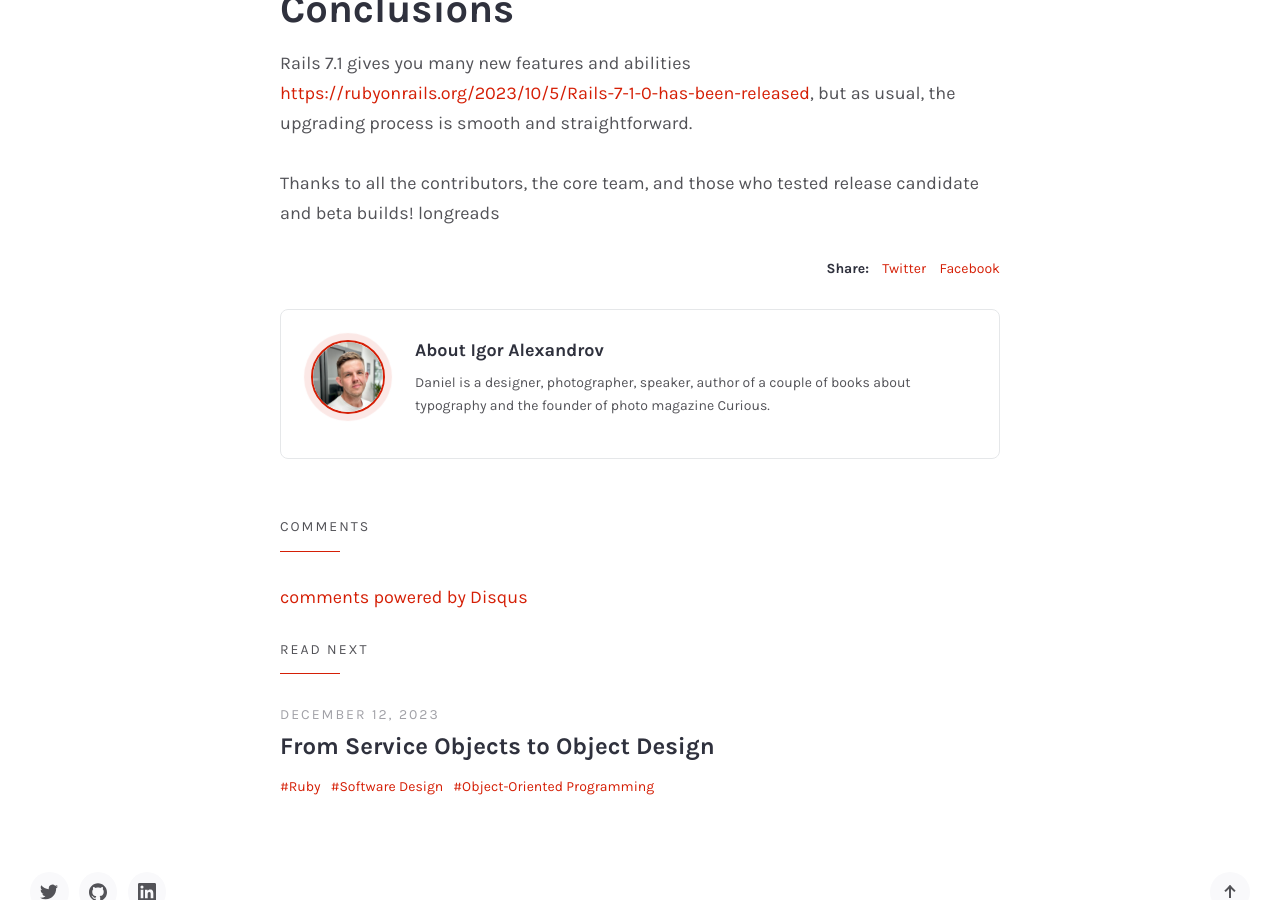
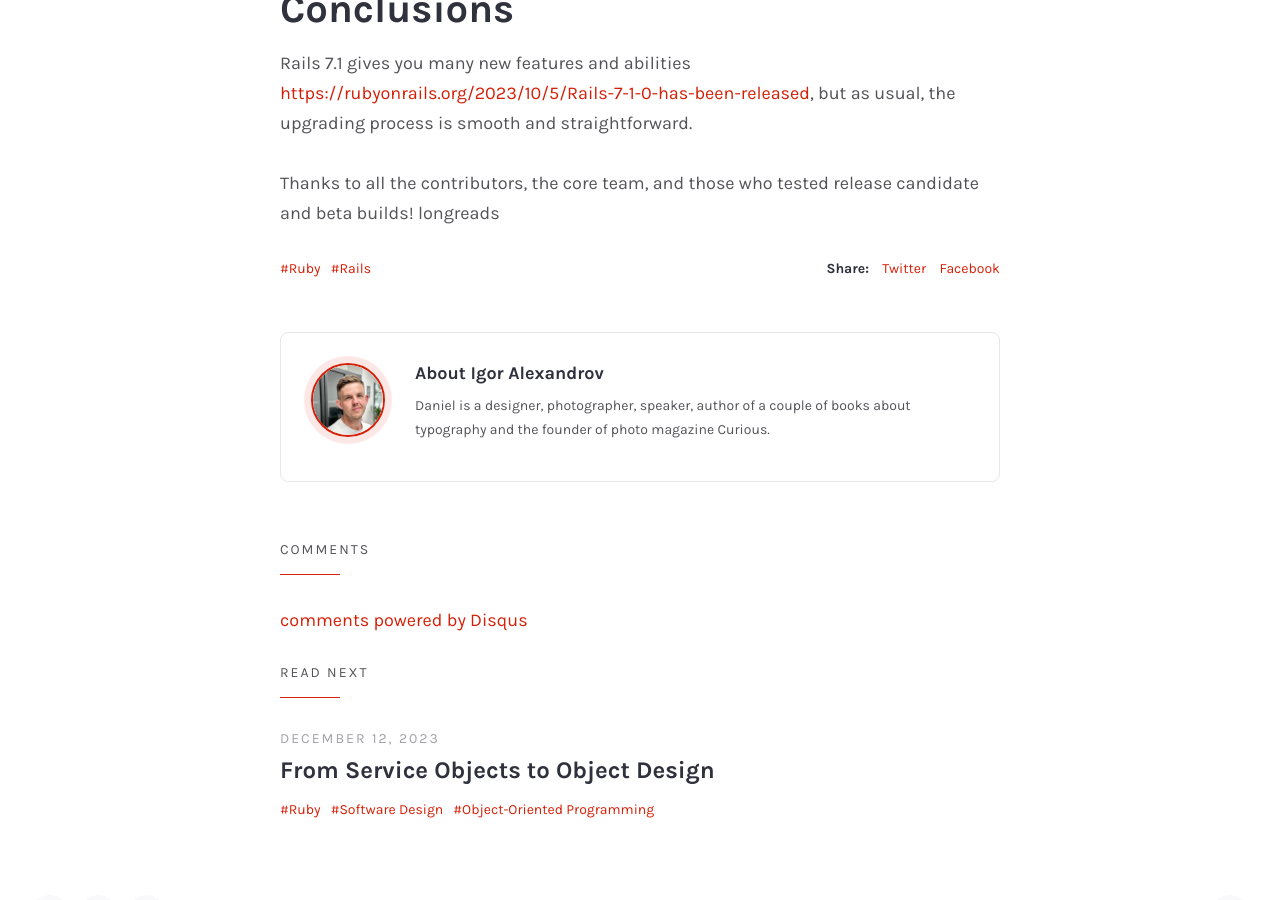
Before and after one commit to igor-alexandrov/igor-alexandrov.github.io, a Jekyll site: the page built from _posts/2023-10-09-upgrading-rails-application-from-70-to-71.md, in a window 1280 px wide and 900 px high, scrolled down 5489 px. Built offline with Jekyll 4.4.1, drawn with Linux system fonts in a browser that asks for light colours; comment, search, counter and statistics services are not loaded.

Commit message:
Added tags to Rails 7.1 upgrade post

```diff
--- a/_posts/2023-10-09-upgrading-rails-application-from-70-to-71.md
+++ b/_posts/2023-10-09-upgrading-rails-application-from-70-to-71.md
@@ -1,6 +1,9 @@
 ---
 title: Upgrading Rails application from 7.0 to 7.1
 layout: post
+tags:
+  - Ruby
+  - Rails
 ---
 
 On October 5th, Rails 7.1 has been released. In this article, I will show you how I upgraded one of our projects, OneTribe (https://onetribe.team/), to the new major release within one day of my holidays.
```
